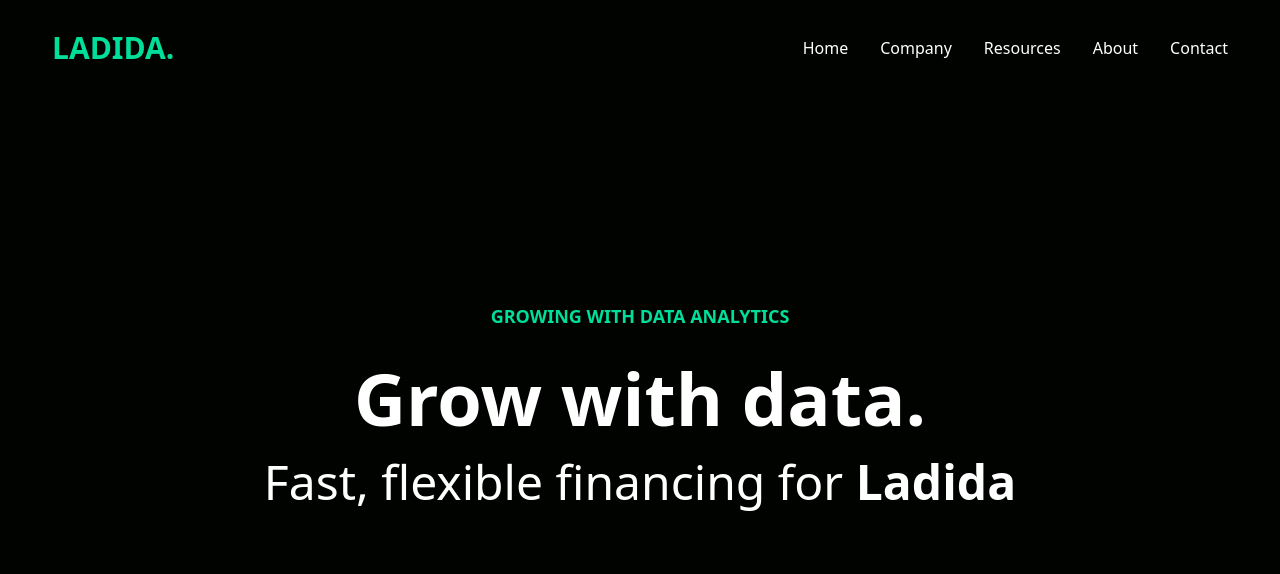
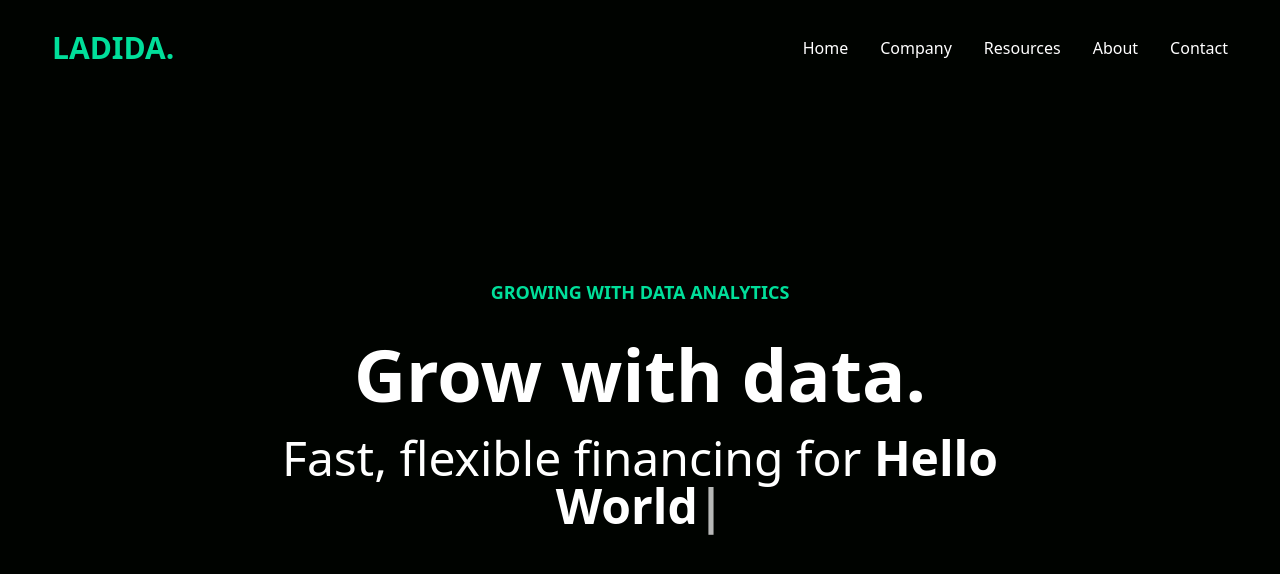
Before and after one commit to ruham7/LandingPageReact, a React (Vite) app: page / in a window 1280 px wide. Shown: the top 574 px of the page. Built offline with nearby package versions, Linux system fonts and the light colour scheme.

Commit message:
Typing animation

```diff
--- a/package.json
+++ b/package.json
@@ -12,7 +12,8 @@
   "dependencies": {
     "react": "^18.2.0",
     "react-dom": "^18.2.0",
-    "react-icons": "^4.9.0"
+    "react-icons": "^4.9.0",
+    "typed.js": "^2.0.16"
   },
   "devDependencies": {
     "@types/react": "^18.0.37",
--- a/src/components/Hero.jsx
+++ b/src/components/Hero.jsx
@@ -1,4 +1,5 @@
 import React from "react";
+import TypingAnimation from "./TypingAnimation";
 
 const Hero = () => {
   return (
@@ -11,10 +12,12 @@ const Hero = () => {
           <h1 className="md:text-7xl sm:text-6xl text-4xl font-bold md:py-6">
             Grow with data.
           </h1>
-          <div>
+          <div className="flex justify-center">
             <p className="md:text-5xl sm:text-4xl text-xl font-base">
               Fast, flexible financing for{" "}
-              <span className="font-bold ">Ladida</span>
+              <span className="font-bold ">
+                <TypingAnimation />
+              </span>
             </p>
           </div>
         </div>
--- /dev/null
+++ b/src/components/TypingAnimation.jsx
@@ -0,0 +1,28 @@
+import Typed from "typed.js";
+import { useEffect, useRef } from "react";
+
+const TypingAnimation = () => {
+  const typingRef = useRef(null);
+  useEffect(() => {
+    const options = {
+      strings: ["^2000 Hello World", "^3000 Bye Bye"],
+      typeSpeed: 100,
+      backSpeed: 50,
+      backDelay: 3000,
+      loop: true,
+      showCursor: true,
+    };
+    const typingInstance = new Typed(typingRef.current, options);
+    return () => {
+      typingInstance.destroy();
+    };
+  }, []);
+  return (
+    <span
+      className="md:text-5xl sm:text-4xl text-xl font-base"
+      ref={typingRef}
+    />
+  );
+};
+
+export default TypingAnimation;
```
Also changed, not shown: 1 other file (tests, documents, lock files or other folders).
